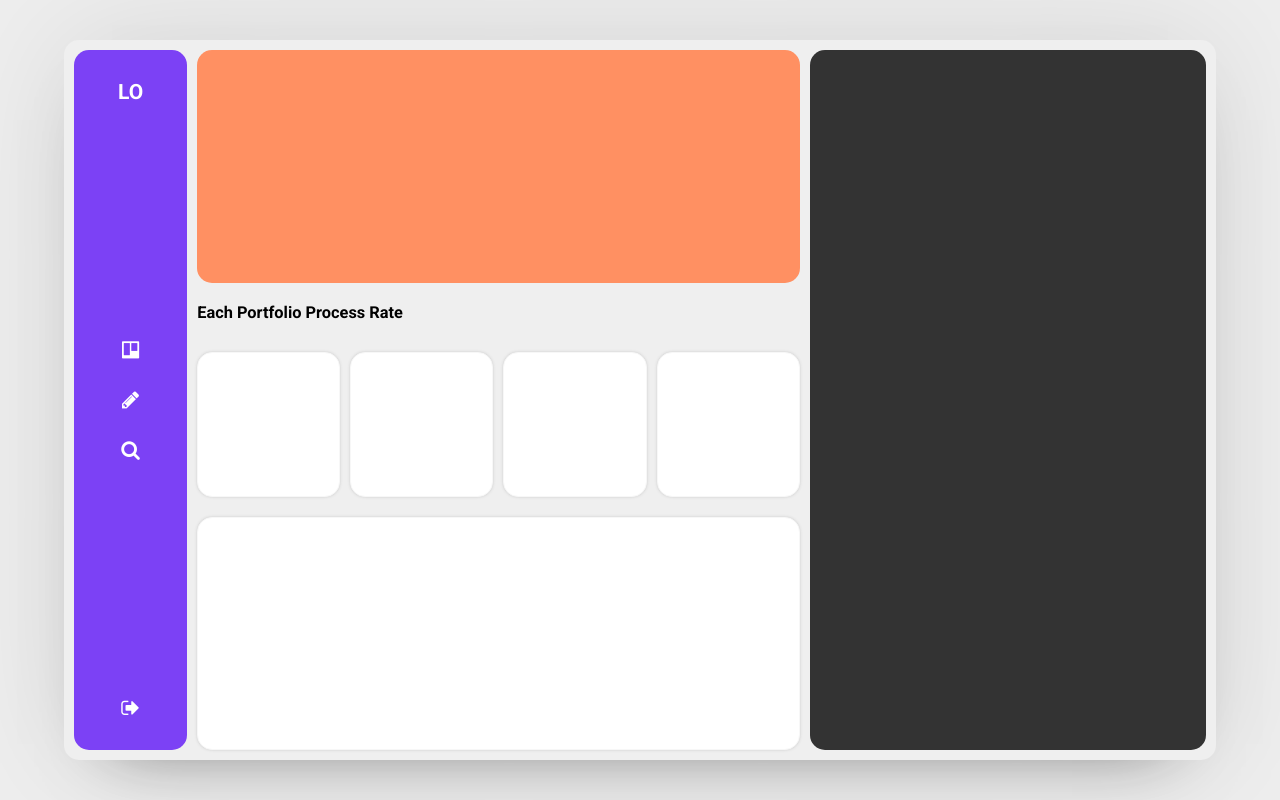
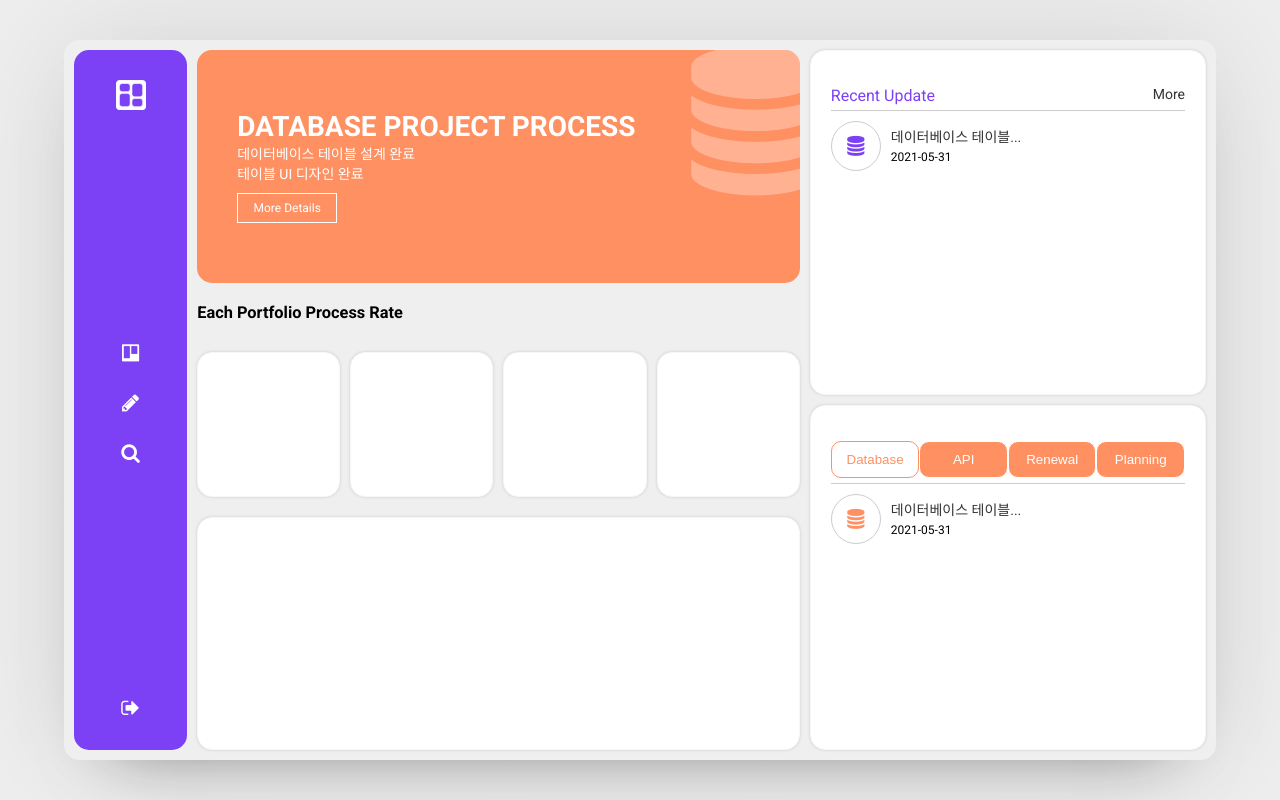
Before and after one commit to Art-mj1/Portfolio_schedule, a PHP site: page / in a window 1280 px wide. Run offline with PHP 8.4, Linux system fonts and the light colour scheme.

Commit message:
05/31 schedule 작업 1차 완료

```diff
--- /dev/null
+++ b/css/animation.css
@@ -0,0 +1,23 @@
+@keyframes fade-up-01 {
+ 0% {
+  transform: translateY(25px);
+  opacity: 0;
+ }
+
+ 100% {
+  transform: translateY(0px);
+  opacity: 1;
+ }
+}
+
+@keyframes fade-up-02 {
+ 0% {}
+
+ 100% {}
+}
+
+@keyframes fade-up-03 {
+ 0% {}
+
+ 100% {}
+}
--- a/css/style.css
+++ b/css/style.css
@@ -38,6 +38,15 @@ header {
  padding: 30px 0;
 }
 
+header h2 {
+ width: 30px;
+ height: auto;
+}
+
+header h2 img {
+ width: 100%;
+}
+
 header a {
  color: #fff;
 }
@@ -74,6 +83,59 @@ header .gnb a {
 
 .graph-ui>div.intro {
  background: #ff9062;
+ padding: 40px;
+ display: flex;
+ flex-direction: column;
+ color: #fff;
+ justify-content: center;
+ position: relative;
+ overflow: hidden;
+}
+
+.graph-ui>div.intro h2 {
+ font-size: 28px;
+ text-transform: uppercase;
+ transform: translateY(25px);
+ opacity: 0;
+ animation: fade-up-01 0.3s 1;
+ animation-fill-mode: forwards;
+}
+
+.graph-ui>div.intro p {
+ transform: translateY(25px);
+ opacity: 0;
+ animation: fade-up-01 0.5s 1;
+ animation-fill-mode: forwards;
+ animation-delay: 0.5s;
+}
+
+.graph-ui>div.intro a {
+ color: #fff;
+ border: 1px solid #fff;
+ width: 100px;
+ text-align: center;
+ padding: 7px 0;
+ margin-top: 10px;
+ transition: all 0.4s;
+ font-size: 12px;
+ transform: translateY(25px);
+ opacity: 0;
+ animation: fade-up-01 0.5s 1;
+ animation-fill-mode: forwards;
+ animation-delay: 1s;
+}
+
+.graph-ui>div.intro a:hover {
+ background: #fff;
+ color: #ff9062;
+}
+
+.graph-ui>div.intro i {
+ position: absolute;
+ font-size: 150px;
+ right: -20px;
+ top: -5px;
+ opacity: 0.3;
 }
 
 .graph-ui>div.each-pofol {
@@ -117,5 +179,104 @@ header .gnb a {
 .table-ui {
  width: 35%;
  height: 100%;
- background: #333;
+ display: flex;
+ flex-direction: column;
+ justify-content: space-between;
 }
+
+.table-ui>div {
+ width: 100%;
+ height: calc(50% - 5px);
+ border: 1px solid #f7f7f7;
+ border-radius: 15px;
+ box-shadow: 0px 0px 3px #ccc;
+ background: #fff;
+ padding: 30px 20px;
+}
+
+.table-ui .tit-box,
+.each-btns {
+ width: 100%;
+ height: auto;
+ border-bottom: 1px solid #ccc;
+ display: flex;
+ justify-content: space-between;
+ padding: 5px 0;
+}
+
+.table-ui .tit-box p {
+ font-size: 16px;
+ font-weight: 400;
+ color: #7c41f5;
+}
+
+.table-ui .tit-box a:hover {
+ text-decoration: underline;
+}
+
+.table-ui .con-details {
+ margin-top: 5px;
+}
+
+.table-ui .con-details li {
+ display: flex;
+ padding: 5px 0;
+ align-items: center;
+}
+
+.table-ui .con-details li i {
+ width: 50px;
+ height: 50px;
+ border: 1px solid #ccc;
+ border-radius: 50%;
+ display: flex;
+ align-items: center;
+ justify-content: center;
+ font-size: 20px;
+ color: #7c41f5;
+ margin-right: 10px;
+}
+
+.table-ui .each-contents .con-details li i {
+ color: #ff9062;
+}
+
+.table-ui .con-txt {}
+
+.table-ui .con-txt p {
+ color: #333;
+ line-height: 1.4;
+}
+
+/* .table-ui .new-update .con-txt p a {
+ overflow: hidden;
+ white-space: nowrap;
+ text-overflow: ellipsis;
+ display: block;
+} */
+
+.table-ui .con-txt p a:hover {
+ text-decoration: underline;
+}
+
+.table-ui .con-txt em {
+ font-style: normal;
+ font-size: 12px;
+}
+
+.table-ui .each-contents .each-btns button {
+ width: 25%;
+ display: block;
+ border: 1px solid #fff;
+ background: #ff9062;
+ color: #fff;
+ padding: 10px 0;
+ font-weight: 400;
+ border-radius: 10px;
+}
+
+.table-ui .each-contents .each-btns button.active {
+ color: #ff9062;
+ background: #fff;
+ border: 1px solid #ff9062;
+}
--- a/guide.txt
+++ b/guide.txt
@@ -1,3 +1,8 @@
 #7c41f5
 #ff9062
 #3acbe8
+
+fa-database
+fa-thermometer-half
+fa-clone
+fa-chart-os
--- a/index.html
+++ b/index.html
@@ -6,6 +6,10 @@
   <meta name="viewport" content="width=device-width, initial-scale=1.0">
   <title>Portfolio Process</title>
 
+  <!-- Favicon Link -->
+  <link rel="shortcut icon" href="/schedule/images/favicon.ico" type="image/x-icon">
+  <link rel="icon" href="/schedule/images/favicon.ico" type="image/x-icon">
+  <link rel="apple-touch-icon" href="schedule/images/favicon.ico">
   <!-- Font Awesome Link -->
   <link rel="stylesheet" href="https://cdnjs.cloudflare.com/ajax/libs/font-awesome/4.7.0/css/font-awesome.min.css">
 
@@ -19,6 +23,8 @@
  <!-- Main Css Link -->
  <link rel="stylesheet" href="/schedule/css/style.css">
 
+ <!-- Animation CSS Link -->
+ <link rel="stylesheet" href="/schedule/css/animation.css">
  </head>
  <body>
 
@@ -27,7 +33,7 @@
   <div class="dashboard">
 
   <header >
-   <h2><a href="#">LO</a></h2>
+   <h2><a href="#"><img src="/schedule/images/logo.png" alt=""></a></h2>
    <ul class="gnb">
     <li><a href="#"><i class="fa fa-trello"></i></a></li>
     <li><a href="#"><i class="fa fa-pencil"></i></a></li>
@@ -36,7 +42,11 @@
    <a href="#"class="sign-out"><i class="fa fa-sign-out"></i></a>
   </header>
   <section class="graph-ui">
-   <div class="intro"></div>
+    <div class="intro">
+     <h2>Database Project Process</h2>
+     <p>데이터베이스 테이블 설계 완료<br>테이블 UI 디자인 완료</p><a href="#">More Details</a>
+     <i class="fa fa-database"></i>
+    </div>
    <div class="each-pofol">
      <div>
       <div class="each-title">
@@ -52,11 +62,43 @@
    </div>
    <div class="total-pofol"></div>
  </section>
- <section class="table-ui"></section>
-
+ <section class="table-ui">
+  <div class="new-update">
+    <div class="tit-box">
+      <p>Recent Update</p>
+      <a href="#">More</a>
+    </div>
+    <ul class="con-details">
+      <li>
+        <i class="fa fa-database"></i>
+        <div class="con-txt">
+         <p><a href="#">데이터베이스 테이블 설계 완료</a></p>
+         <em>2021-05-31</em>
+        </div>
+      </li>
+    </ul>
+  </div>
+  <div class="each-contents"> <div class="each-btns">
+   <button class="active">Database</button>
+   <button>API</button>
+   <button>Renewal</button>
+   <button>Planning</button>
+  </div>
+  <ul class="con-details">
+    <li>
+      <i class="fa fa-database"></i>
+      <div class="con-txt">
+       <p><a href="#">데이터베이스 테이블 설계 완</a></p>
+       <em>2021-05-31</em>
+      </div>
+    </li>
+  </ul>
+</div>
+</section>
   </div>
  </div>
 
+ <script src="js/index.js"></script>
 
  </body>
 
--- /dev/null
+++ b/js/index.js
@@ -0,0 +1,6 @@
+const conTxt=document.querySelectorAll('.con-txt p a');
+
+conTxt.forEach(element => {
+ const cutTxT=element.textContent.slice(0, 10)+"...";
+ element.textContent =  cutTxT;
+});
```
Also changed, not shown: ex.html (added, +59 -0 lines), slider.css (added, +38 -0 lines), images/favicon.ico (added), images/favicon.png (added), images/logo.png (added).
